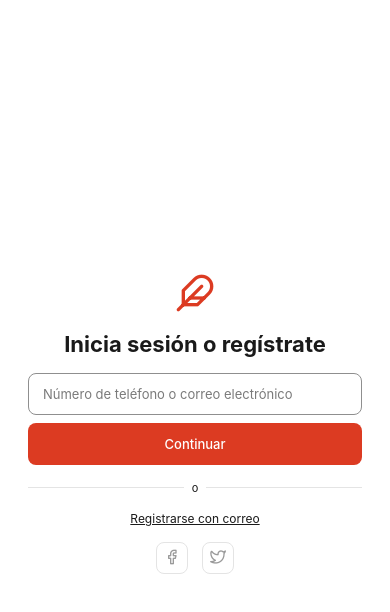
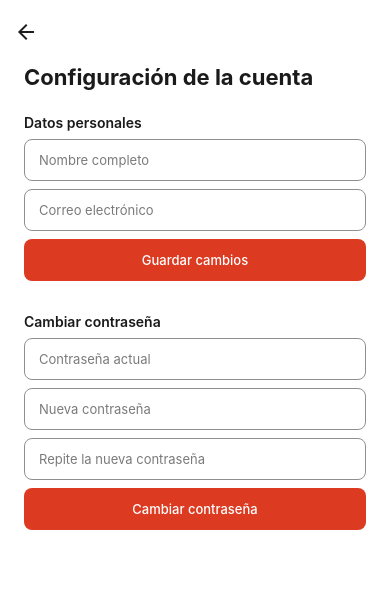
Before and after one commit to 005Sorozg/kikeparking_p, a React Native app: screen /AccountSettings in a window 390 px wide. Shown: the top 612 px of the page. Built offline with nearby package versions, Linux system fonts and the light colour scheme; no server answers; what react-native-calendars would draw is missing.

Commit message:
feat: add AccountSettingsScreen

```diff
--- a/src/navigation/AppNavigator.tsx
+++ b/src/navigation/AppNavigator.tsx
@@ -27,6 +27,7 @@ import { ChatScreen } from "../screens/ChatScreen";
 import { FavoriteCollectionScreen } from "../screens/FavoriteCollectionScreen";
 import { colors } from "../styles/theme";
 import { HelpScreen } from "../screens/HelpScreen";
+import { AccountSettingsScreen } from "../screens/AccountSettingsScreen";
 
 // Permite navegar desde fuera de una pantalla (ej: mandar al login si la sesión vence).
 const navigationRef = createNavigationContainerRef<AppStackParamList>();
@@ -205,6 +206,11 @@ export function AppNavigator() {
           component={HelpScreen}
           options={{ ...encabezado, title: "" }}
         />
+                <Stack.Screen
+          name="AccountSettings"
+          component={AccountSettingsScreen}
+          options={{ ...encabezado, title: "" }}
+        />
       </Stack.Navigator>
     </NavigationContainer>
   );
--- /dev/null
+++ b/src/screens/AccountSettingsScreen.tsx
@@ -0,0 +1,218 @@
+import React, { useState } from "react";
+import {
+  KeyboardAvoidingView,
+  Platform,
+  ScrollView,
+  StyleSheet,
+  Text,
+} from "react-native";
+import { Field, PrimaryButton } from "../components/ui";
+import { useAuth } from "../context/AuthContext";
+import { actualizarPerfil, cambiarPassword } from "../services/profile";
+import { colors, spacing } from "../styles/theme";
+
+// Configuración de la cuenta (conductor y propietario): editar nombre y correo
+// y cambiar la contraseña.
+export function AccountSettingsScreen() {
+  const { usuario, token, actualizarUsuario } = useAuth();
+
+  // Datos personales
+  const [nombre, setNombre] = useState(usuario?.name ?? "");
+  const [correo, setCorreo] = useState(usuario?.email ?? "");
+  const [guardandoDatos, setGuardandoDatos] = useState(false);
+  const [errorDatos, setErrorDatos] = useState<string | null>(null);
+  const [okDatos, setOkDatos] = useState<string | null>(null);
+
+  // Contraseña
+  const [claveActual, setClaveActual] = useState("");
+  const [claveNueva, setClaveNueva] = useState("");
+  const [claveRepetida, setClaveRepetida] = useState("");
+  const [guardandoClave, setGuardandoClave] = useState(false);
+  const [errorClave, setErrorClave] = useState<string | null>(null);
+  const [okClave, setOkClave] = useState<string | null>(null);
+
+  const guardarDatos = async () => {
+    if (!token || !usuario) return;
+
+    setErrorDatos(null);
+    setOkDatos(null);
+
+    if (nombre.trim().length < 3) {
+      setErrorDatos("Escribe tu nombre completo.");
+      return;
+    }
+    if (!/^[^\s@]+@[^\s@]+\.[^\s@]+$/.test(correo.trim())) {
+      setErrorDatos("Escribe un correo válido.");
+      return;
+    }
+
+    // Solo se envía lo que cambió
+    const cambios: { name?: string; email?: string } = {};
+    if (nombre.trim() !== usuario.name) cambios.name = nombre.trim();
+    if (correo.trim().toLowerCase() !== usuario.email) {
+      cambios.email = correo.trim();
+    }
+
+    if (Object.keys(cambios).length === 0) {
+      setOkDatos("No hay cambios por guardar.");
+      return;
+    }
+
+    setGuardandoDatos(true);
+
+    try {
+      const actualizado = await actualizarPerfil(cambios, token);
+      // Guarda el usuario nuevo en la sesión para que toda la app lo vea
+      await actualizarUsuario(actualizado);
+      setNombre(actualizado.name);
+      setCorreo(actualizado.email);
+      setOkDatos("Datos actualizados.");
+    } catch (e) {
+      setErrorDatos(
+        e instanceof Error ? e.message : "No se pudieron guardar los cambios.",
+      );
+    } finally {
+      setGuardandoDatos(false);
+    }
+  };
+
+  const guardarClave = async () => {
+    if (!token) return;
+
+    setErrorClave(null);
+    setOkClave(null);
+
+    if (claveActual.length === 0) {
+      setErrorClave("Escribe tu contraseña actual.");
+      return;
+    }
+    if (claveNueva.length < 6) {
+      setErrorClave("La nueva contraseña debe tener al menos 6 caracteres.");
+      return;
+    }
+    if (claveNueva === claveActual) {
+      setErrorClave("La nueva contraseña debe ser distinta a la actual.");
+      return;
+    }
+    if (claveNueva !== claveRepetida) {
+      setErrorClave("Las contraseñas nuevas no coinciden.");
+      return;
+    }
+
+    setGuardandoClave(true);
+
+    try {
+      await cambiarPassword(claveActual, claveNueva, token);
+      setClaveActual("");
+      setClaveNueva("");
+      setClaveRepetida("");
+      setOkClave("Contraseña actualizada.");
+    } catch (e) {
+      setErrorClave(
+        e instanceof Error ? e.message : "No se pudo cambiar la contraseña.",
+      );
+    } finally {
+      setGuardandoClave(false);
+    }
+  };
+
+  return (
+    <KeyboardAvoidingView
+      style={styles.contenedor}
+      behavior={Platform.OS === "ios" ? "padding" : undefined}
+    >
+      <ScrollView
+        contentContainerStyle={styles.contenido}
+        keyboardShouldPersistTaps="handled"
+      >
+        <Text style={styles.titulo}>Configuración de la cuenta</Text>
+
+        <Text style={styles.seccion}>Datos personales</Text>
+        <Field
+          value={nombre}
+          onChangeText={setNombre}
+          placeholder="Nombre completo"
+          autoCapitalize="words"
+        />
+        <Field
+          value={correo}
+          onChangeText={setCorreo}
+          placeholder="Correo electrónico"
+          keyboardType="email-address"
+        />
+        {errorDatos && <Text style={styles.error}>{errorDatos}</Text>}
+        {okDatos && <Text style={styles.exito}>{okDatos}</Text>}
+        <PrimaryButton
+          label={guardandoDatos ? "Guardando..." : "Guardar cambios"}
+          onPress={guardarDatos}
+          disabled={guardandoDatos}
+        />
+
+        <Text style={[styles.seccion, styles.seccionSeparada]}>
+          Cambiar contraseña
+        </Text>
+        <Field
+          value={claveActual}
+          onChangeText={setClaveActual}
+          placeholder="Contraseña actual"
+          secureTextEntry
+        />
+        <Field
+          value={claveNueva}
+          onChangeText={setClaveNueva}
+          placeholder="Nueva contraseña"
+          secureTextEntry
+        />
+        <Field
+          value={claveRepetida}
+          onChangeText={setClaveRepetida}
+          placeholder="Repite la nueva contraseña"
+          secureTextEntry
+        />
+        {errorClave && <Text style={styles.error}>{errorClave}</Text>}
+        {okClave && <Text style={styles.exito}>{okClave}</Text>}
+        <PrimaryButton
+          label={guardandoClave ? "Guardando..." : "Cambiar contraseña"}
+          onPress={guardarClave}
+          disabled={guardandoClave}
+        />
+      </ScrollView>
+    </KeyboardAvoidingView>
+  );
+}
+
+const styles = StyleSheet.create({
+  contenedor: {
+    flex: 1,
+    backgroundColor: colors.background,
+  },
+  contenido: {
+    paddingHorizontal: 24,
+    paddingBottom: spacing.xl,
+  },
+  titulo: {
+    fontSize: 22,
+    fontWeight: "700",
+    color: colors.text,
+    marginBottom: spacing.lg,
+  },
+  seccion: {
+    fontSize: 14,
+    fontWeight: "600",
+    color: colors.text,
+    marginBottom: spacing.sm,
+  },
+  seccionSeparada: {
+    marginTop: spacing.xl,
+  },
+  error: {
+    color: colors.primary,
+    fontSize: 12,
+    marginBottom: spacing.sm,
+  },
+  exito: {
+    color: "#2E7D32",
+    fontSize: 12,
+    marginBottom: spacing.sm,
+  },
+});
--- a/src/types/navigation.ts
+++ b/src/types/navigation.ts
@@ -27,6 +27,7 @@ export type AppStackParamList = {
   EditParking: { parkingSpotId: string };
   Chat: { conversationId: string; titulo?: string };
   Help: undefined;
+  AccountSettings: undefined;
 };
 
 export type AppScreenProps<T extends keyof AppStackParamList> =
```
